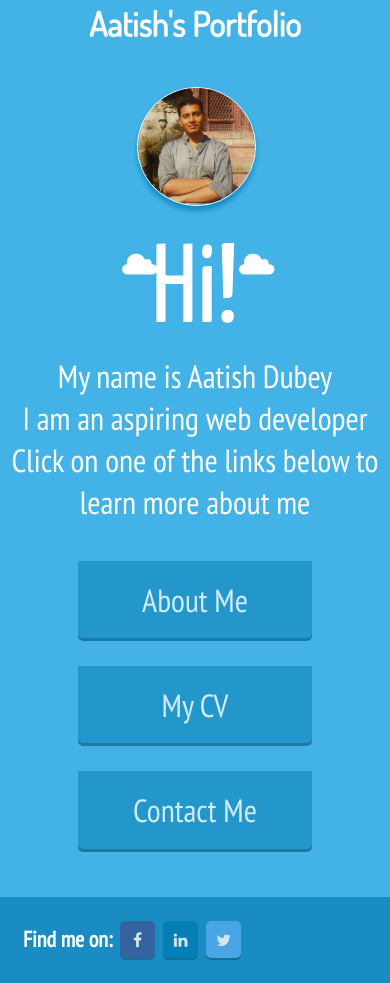
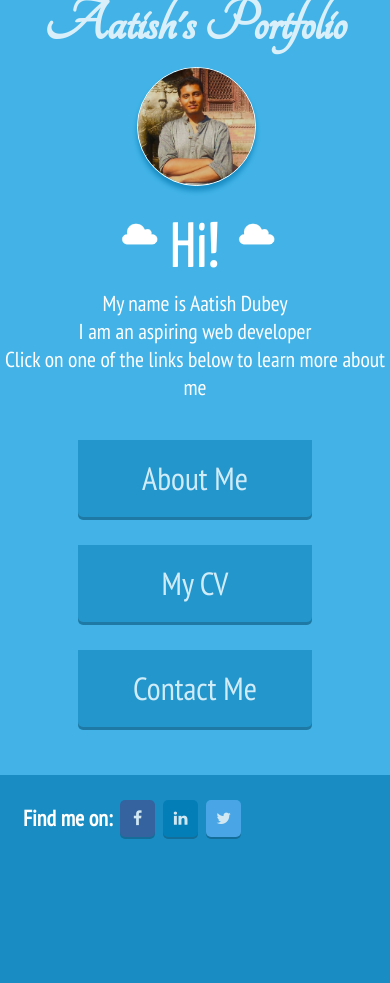
Before and after one commit to manbearpiggy/MBP_csy1018, a plain HTML site: page index.html in a window 390 px wide. After the commit the page ends 861 px from the top, so only its background shows below. Drawn offline with Linux system fonts and the light colour scheme.

Commit message:
fixed font sizes

```diff
--- a/css/main.css
+++ b/css/main.css
@@ -18,11 +18,12 @@ body, caption, th, td, input, textarea, select, option, legend, fieldset, h1, h2
 }
 
 .title_text {
-  font-family: 'Dosis', sans-serif;
+  font-family: 'Tangerine', sans-serif;
   font-size: 2em;
   line-height: 1.25;
   margin: 0;
   padding: 1% 0;
+  opacity: 0.8;
 }
 
 .main {
@@ -58,7 +59,7 @@ body, caption, th, td, input, textarea, select, option, legend, fieldset, h1, h2
 }
 
 .intro {
-    font-size: 1.75em;
+    font-size: 1.25em;
 }
 
 .main ul {
@@ -164,18 +165,18 @@ body, caption, th, td, input, textarea, select, option, legend, fieldset, h1, h2
 @media (max-width: 784px) and (min-width: 200px) {
 
     .main {
-        padding: 10% 0;
+        padding: 5% 0 10% 0;
         background-image: url(../images/cloud.png), url(../images/cloud.png);
         background-repeat: no-repeat, no-repeat, no-repeat;
         background-position: 30% 25%, 70% 25%;
         background-size: 25%;
     }
     .hi {
-        font-size: 7em;
+        font-size: 4em;
         margin: 2%;
     }
     .intro {
-        font-size: 2em;
+        font-size: 1.35em;
     }
     .main img {
         width: 30%;
--- a/index.html
+++ b/index.html
@@ -4,7 +4,7 @@
 <head>
     <meta charset="utf-8">
     <link rel="stylesheet" type="text/css" href="css/main.css">
-    <link href="https://fonts.googleapis.com/css?family=Dosis|PT+Sans+Narrow|Yanone+Kaffeesatz" rel="stylesheet">
+    <link href="https://fonts.googleapis.com/css?family=Tangerine|PT+Sans+Narrow|Yanone+Kaffeesatz" rel="stylesheet">
     <link rel="stylesheet" href="https://cdnjs.cloudflare.com/ajax/libs/font-awesome/4.7.0/css/font-awesome.min.css">
     <title>My Portfolio</title>
 </head>
```
